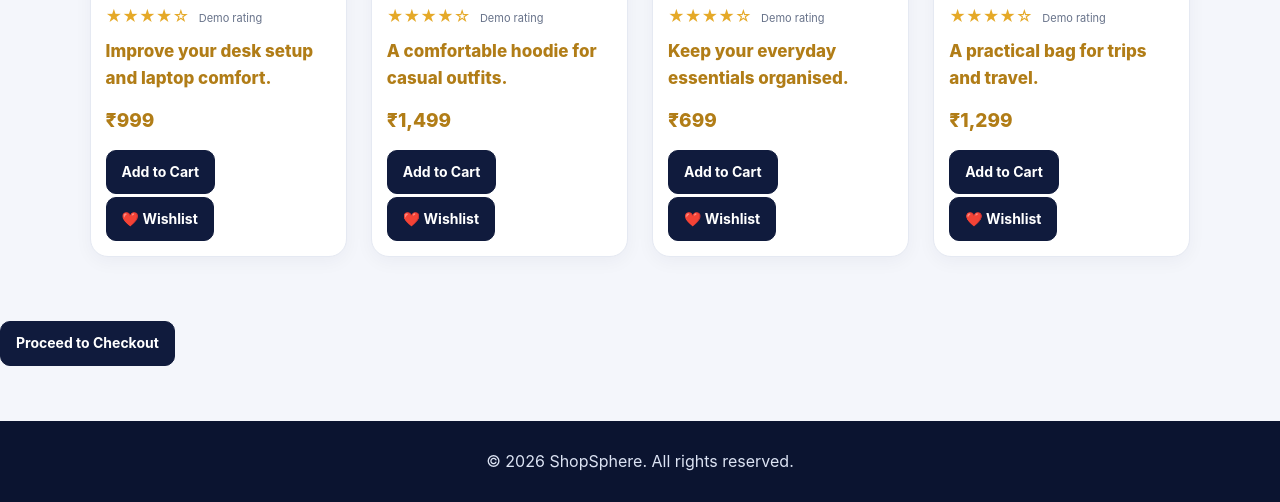
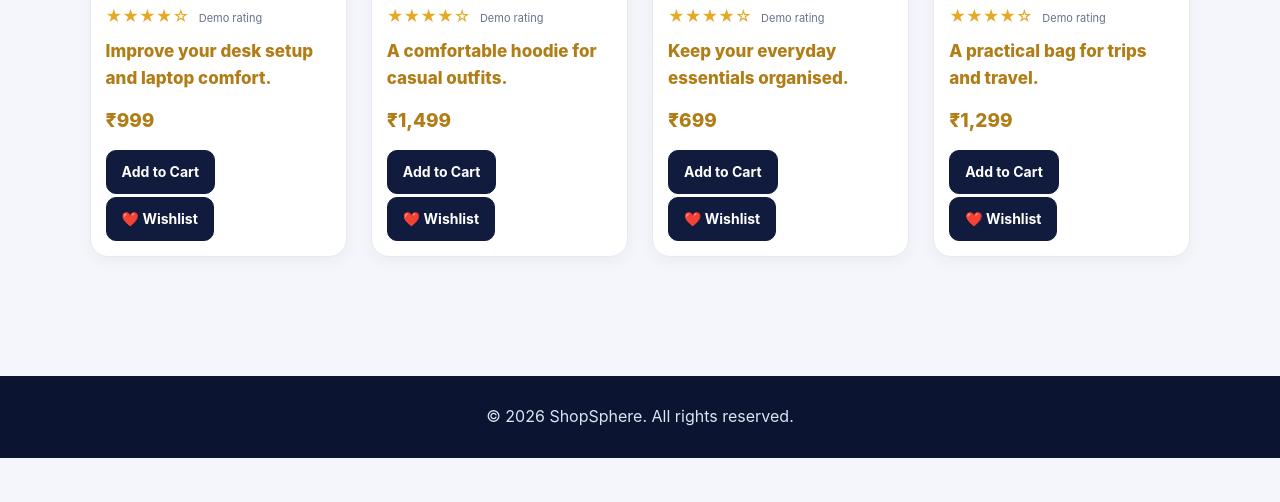
Before and after one commit to sanjayram2213/shopsphere-ecommerce, a plain HTML site: page index.html in a window 1280 px wide. Shown: the part 2142-2644 px from the top of the page. After the commit the page ends 2600 px from the top, so only its background shows below. Drawn offline with Linux system fonts and the light colour scheme.

Commit message:
Update index.html

```diff
--- a/index.html
+++ b/index.html
@@ -54,18 +54,15 @@
   <div id="wishlist-items">
     Your wishlist is empty.
   </div>
-<button onclick="showCheckout()">
-  Proceed to Checkout
-</button>
 </section>
   <section id="cart" hidden>
     <h2>Your Shopping Cart</h2>
     <div id="cart-items">Your cart is empty.</div>
     <h3 id="total">Total: ₹0</h3>
-  </section>
-  <button onclick="showCheckout()">
+<button onclick="showCheckout()">
   Proceed to Checkout
 </button>
+  </section>
 <section id="checkout" hidden>
   <h2>Checkout</h2>
 
```
